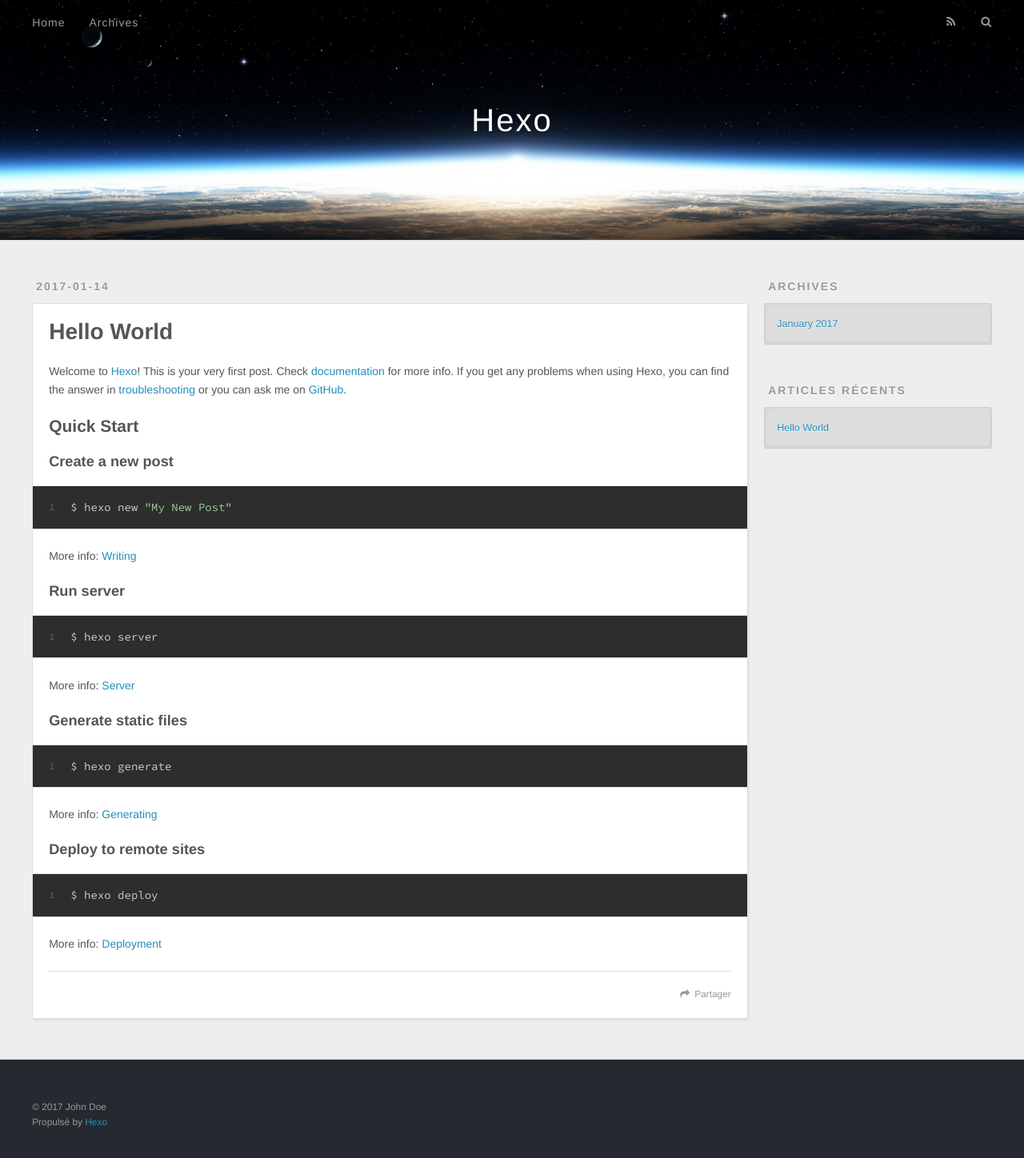
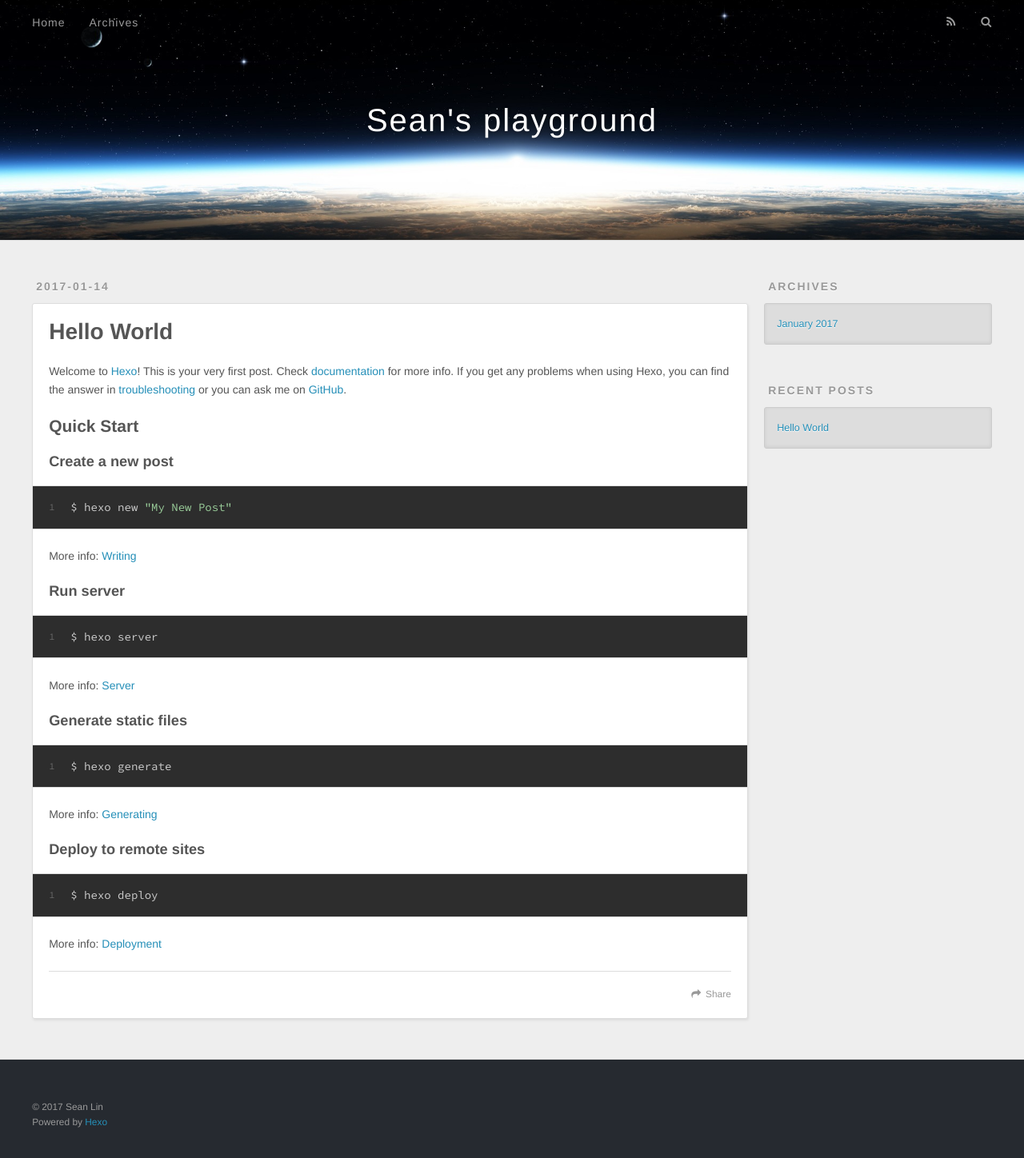
Before and after one commit to seanlin618/seanlin618, a plain HTML site: page index.html in a window 1280 px wide. Shown: the whole page at 80% size. Drawn offline with nearby package versions, Linux system fonts and the light colour scheme.

Commit message:
Site updated: 2017-01-23 01:17:32

```diff
--- a/index.html
+++ b/index.html
@@ -3,16 +3,19 @@
 <head>
   <meta charset="utf-8">
 
-  <title>Hexo</title>
+  <title>Sean&#39;s playground</title>
   <meta name="viewport" content="width=device-width, initial-scale=1, maximum-scale=1">
-  <meta property="og:type" content="website">
-<meta property="og:title" content="Hexo">
+  <meta name="description" content="A place to records the things I learned">
+<meta property="og:type" content="website">
+<meta property="og:title" content="Sean's playground">
 <meta property="og:url" content="http://yoursite.com/index.html">
-<meta property="og:site_name" content="Hexo">
+<meta property="og:site_name" content="Sean's playground">
+<meta property="og:description" content="A place to records the things I learned">
 <meta name="twitter:card" content="summary">
-<meta name="twitter:title" content="Hexo">
+<meta name="twitter:title" content="Sean's playground">
+<meta name="twitter:description" content="A place to records the things I learned">
 
-    <link rel="alternate" href="/atom.xml" title="Hexo" type="application/atom+xml">
+    <link rel="alternate" href="/atom.xml" title="Sean&#39;s playground" type="application/atom+xml">
 
 
     <link rel="icon" href="/favicon.png">
@@ -33,7 +36,7 @@
   <div id="header-outer" class="outer">
     <div id="header-title" class="inner">
       <h1 id="logo-wrap">
-        <a href="/" id="logo">Hexo</a>
+        <a href="/" id="logo">Sean&#39;s playground</a>
       </h1>
 
     </div>
@@ -48,9 +51,9 @@
       </nav>
       <nav id="sub-nav">
 
-          <a id="nav-rss-link" class="nav-icon" href="/atom.xml" title="Flux RSS"></a>
+          <a id="nav-rss-link" class="nav-icon" href="/atom.xml" title="RSS Feed"></a>
 
-        <a id="nav-search-btn" class="nav-icon" title="Rechercher"></a>
+        <a id="nav-search-btn" class="nav-icon" title="Search"></a>
       </nav>
       <div id="search-form-wrap">
         <form action="//google.com/search" method="get" accept-charset="UTF-8" class="search-form"><input type="search" name="q" results="0" class="search-form-input" placeholder="Search"><button type="submit" class="search-form-submit">&#xF002;</button><input type="hidden" name="sitesearch" value="http://yoursite.com"></form>
@@ -96,7 +99,7 @@
 
     </div>
     <footer class="article-footer">
-      <a data-url="http://yoursite.com/2017/01/14/hello-world/" data-id="cixxhd49o000037p1dvqf3z6y" class="article-share-link">Partager</a>
+      <a data-url="http://yoursite.com/2017/01/14/hello-world/" data-id="ciy8xee1h0000dfp1vjrcc5oh" class="article-share-link">Share</a>
 
 
     </footer>
@@ -131,7 +134,7 @@
 
 
   <div class="widget-wrap">
-    <h3 class="widget-title">Articles récents</h3>
+    <h3 class="widget-title">Recent Posts</h3>
     <div class="widget">
       <ul>
 
@@ -151,8 +154,8 @@
 
   <div class="outer">
     <div id="footer-info" class="inner">
-      &copy; 2017 John Doe<br>
-      Propulsé by <a href="http://hexo.io/" target="_blank">Hexo</a>
+      &copy; 2017 Sean Lin<br>
+      Powered by <a href="http://hexo.io/" target="_blank">Hexo</a>
     </div>
   </div>
 </footer>
```
Also changed, not shown: 2017/01/14/hello-world/index.html (+10 -10 lines), archives/2017/01/index.html (+15 -12 lines), archives/2017/index.html (+15 -12 lines), archives/index.html (+15 -12 lines).
